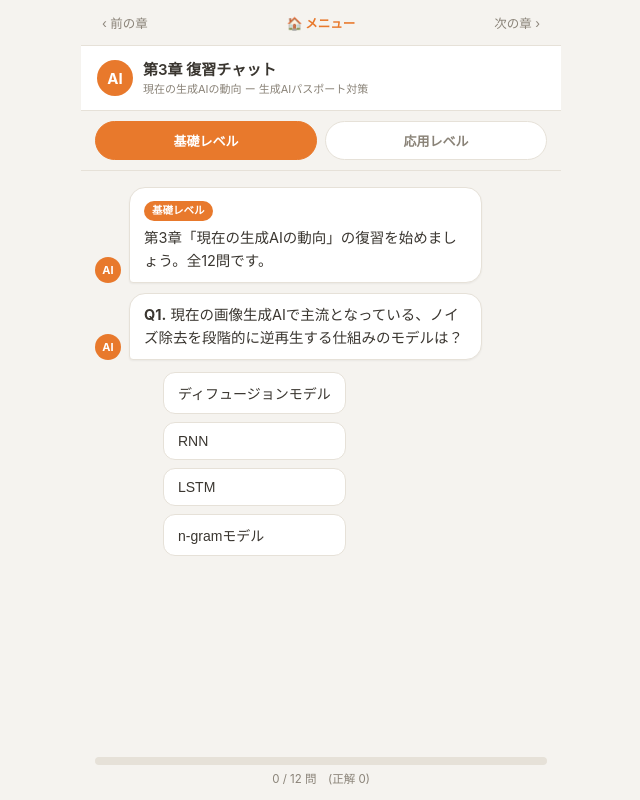
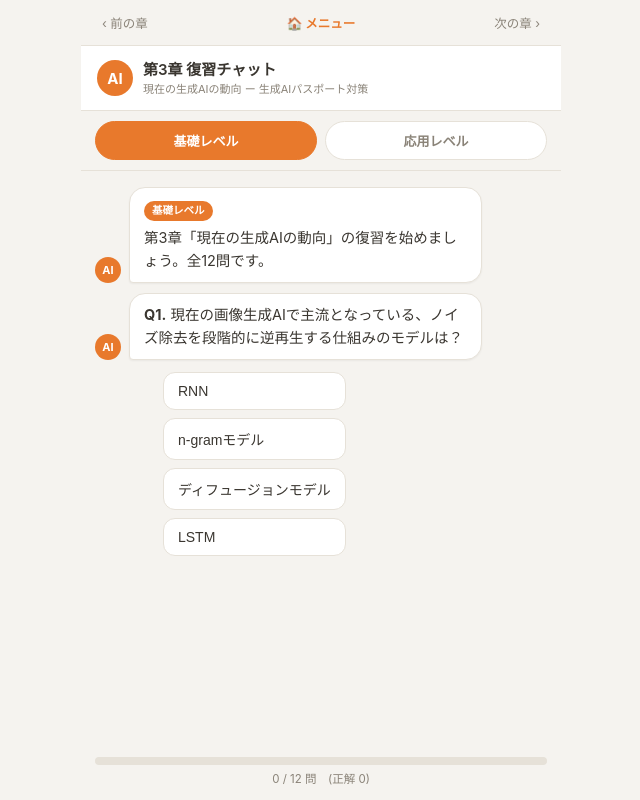
Before and after one commit to masumoto73-cmd/ai-passport-quiz, a plain HTML site: page chapter3.html in a window 1280 px wide. Shown: the whole page, without its empty margins (319-959 px from the left). Drawn offline with Linux system fonts and the light colour scheme.

Commit message:
Add files via upload

```diff
--- a/chapter3.html
+++ b/chapter3.html
@@ -252,55 +252,55 @@
 <script>
 const QUESTIONS = {
   basic: [
-    {q:"現在の画像生成AIで主流となっている、ノイズ除去を段階的に逆再生する仕組みのモデルは？", choices:["ディフュージョンモデル","RNN","LSTM","n-gramモデル"], answer:0,
+    {q:"現在の画像生成AIで主流となっている、ノイズ除去を段階的に逆再生する仕組みのモデルは？", choices:["RNN","n-gramモデル","ディフュージョンモデル","LSTM"], answer:2,
      explain:"ディフュージョンモデルは安定した学習と高精細な描画を両立し、Stable DiffusionやDALL·Eなどで使われています。"},
-    {q:"人を故意に騙す目的で使われる、非常にリアルな偽の画像・動画技術を何と呼ぶ？", choices:["ディープフェイク","ディフュージョン","RAG","MCP"], answer:0,
+    {q:"人を故意に騙す目的で使われる、非常にリアルな偽の画像・動画技術を何と呼ぶ？", choices:["ディフュージョン","MCP","RAG","ディープフェイク"], answer:3,
      explain:"ディープフェイクはディープラーニングや生成AIを利用してリアルな偽コンテンツを作成する技術です。"},
-    {q:"RAGの正式名称は？", choices:["Retrieval-Augmented Generation","Rule-based AI Generation","Random Access Generation","Real-time AI Generator"], answer:0,
+    {q:"RAGの正式名称は？", choices:["Real-time AI Generator","Random Access Generation","Retrieval-Augmented Generation","Rule-based AI Generation"], answer:2,
      explain:"RAG(検索拡張生成)は、関連情報を検索してからその内容を基に回答を生成する技術です。"},
-    {q:"AIが学習した情報の最終更新時点のことを何と呼ぶ？", choices:["ナレッジカットオフ","ハルシネーション","ファインチューニング","チャンク分割"], answer:0,
+    {q:"AIが学習した情報の最終更新時点のことを何と呼ぶ？", choices:["ハルシネーション","チャンク分割","ナレッジカットオフ","ファインチューニング"], answer:2,
      explain:"ナレッジカットオフ以降の新しい情報にAIは対応できず、これがRAG誕生の背景の一つです。"},
-    {q:"人があらかじめ詳細な手順を指定せず、自律的に目標を分解し実行できるAIシステムを何と呼ぶ？", choices:["AIエージェント","RAG","ディープフェイク","LLM"], answer:0,
+    {q:"人があらかじめ詳細な手順を指定せず、自律的に目標を分解し実行できるAIシステムを何と呼ぶ？", choices:["AIエージェント","LLM","RAG","ディープフェイク"], answer:0,
      explain:"AIエージェントは「状況を把握→計画→行動→結果の評価」というサイクルを自ら回します。"},
-    {q:"AIエージェントの実装アプローチのうち、あらかじめ定義した業務フローをLLMや外部APIが埋める方式は？", choices:["ワークフロー型","自律型","強化型","汎用型"], answer:0,
+    {q:"AIエージェントの実装アプローチのうち、あらかじめ定義した業務フローをLLMや外部APIが埋める方式は？", choices:["強化型","自律型","ワークフロー型","汎用型"], answer:2,
      explain:"ワークフロー型は手順が明確なタスクに向いており、品質や権限を管理しやすい特徴があります。"},
-    {q:"LLMが外部のデータソースやツールと安全かつ一貫した方法で接続するためのオープンスタンダードは？", choices:["MCP","RAG","LLM","API"], answer:0,
+    {q:"LLMが外部のデータソースやツールと安全かつ一貫した方法で接続するためのオープンスタンダードは？", choices:["MCP","API","LLM","RAG"], answer:0,
      explain:"MCPはAnthropic社が公開した「USB-CのAI版」とも例えられる共通ポートです。"},
-    {q:"OpenAIが発表した、最大1080p・最長20秒の動画を生成できるAIは？", choices:["Sora","Veo3","GPT-4o","DALL·E"], answer:0,
+    {q:"OpenAIが発表した、最大1080p・最長20秒の動画を生成できるAIは？", choices:["GPT-4o","Sora","Veo3","DALL·E"], answer:1,
      explain:"Soraはテキストや画像から動画を生成できるAIで、2024年2月に発表され話題になりました。"},
-    {q:"画像生成AIの代表的なモデルであるGANとVAE以外に、現在主流の手法は？", choices:["ディフュージョンモデル","n-gramモデル","LSTM","BERT"], answer:0,
+    {q:"画像生成AIの代表的なモデルであるGANとVAE以外に、現在主流の手法は？", choices:["LSTM","n-gramモデル","ディフュージョンモデル","BERT"], answer:2,
      explain:"GANやVAEは高速・高画質な一方で解像度や学習安定性に課題があり、現在はディフュージョンモデルが主流です。"},
-    {q:"音声生成AIで、テキストを音声に変換する技術を何と呼ぶ？", choices:["TTS(Text-to-Speech)","RAG","MCP","NLP"], answer:0,
+    {q:"音声生成AIで、テキストを音声に変換する技術を何と呼ぶ？", choices:["TTS(Text-to-Speech)","MCP","RAG","NLP"], answer:0,
      explain:"TTSはOpenAIなどが提供する音声生成技術で、テキストを音声に変換します。"},
-    {q:"著作権侵害のリスクにおいて重要な、既存著作物に基づいて創作されたことを指す概念は？", choices:["依拠性","公平性","透明性","アカウンタビリティ"], answer:0,
+    {q:"著作権侵害のリスクにおいて重要な、既存著作物に基づいて創作されたことを指す概念は？", choices:["アカウンタビリティ","透明性","公平性","依拠性"], answer:3,
      explain:"意図せず偶然似てしまった場合は依拠性が否定され、原則として著作権侵害とは認められません。"},
-    {q:"2025年は何と呼ばれる年か？", choices:["AIエージェント元年","生成AI元年","ディープフェイク元年","RAG元年"], answer:0,
+    {q:"2025年は何と呼ばれる年か？", choices:["生成AI元年","ディープフェイク元年","RAG元年","AIエージェント元年"], answer:3,
      explain:"主要テック企業が相次いでエージェント戦略を打ち出したことから「AIエージェント元年」と呼ばれています。"},
   ],
   advanced: [
-    {q:"RAGシステムを構成する3つの主要コンポーネントに含まれないものは？", choices:["ファインチューニング層","データ準備・インデックス化層","検索部分(Retriever)","生成部分(Generator)"], answer:0,
+    {q:"RAGシステムを構成する3つの主要コンポーネントに含まれないものは？", choices:["ファインチューニング層","検索部分(Retriever)","データ準備・インデックス化層","生成部分(Generator)"], answer:0,
      explain:"RAGは「データ準備・インデックス化層」「検索部分」「生成部分」の3つで構成されます。"},
-    {q:"大きな文書を検索・処理しやすいサイズに分割する処理を何と呼ぶ？", choices:["チャンク分割(Chunking)","エンベッディング","ベクトル化","トークン化"], answer:0,
+    {q:"大きな文書を検索・処理しやすいサイズに分割する処理を何と呼ぶ？", choices:["チャンク分割(Chunking)","ベクトル化","エンベッディング","トークン化"], answer:0,
      explain:"チャンク分割は文書を適切なサイズに分け、検索精度を大きく左右する重要な処理です。"},
-    {q:"文書を数値ベクトルに変換する処理を何と呼ぶ？", choices:["エンベッディング","チャンク分割","ファインチューニング","トークナイゼーション"], answer:0,
+    {q:"文書を数値ベクトルに変換する処理を何と呼ぶ？", choices:["トークナイゼーション","ファインチューニング","チャンク分割","エンベッディング"], answer:3,
      explain:"エンベッディングにより、似た内容のチャンクは似たベクトルを持つようになり、ベクトルデータベースに格納されます。"},
-    {q:"RAGの検索プロセスで、数千〜数万の候補を数百程度に絞り込む段階を何と呼ぶ？", choices:["粗検索(Coarse Retrieval)","精密検索","再ランキング","クエリ拡張"], answer:0,
+    {q:"RAGの検索プロセスで、数千〜数万の候補を数百程度に絞り込む段階を何と呼ぶ？", choices:["再ランキング","粗検索(Coarse Retrieval)","精密検索","クエリ拡張"], answer:1,
      explain:"粗検索でベクトル検索により候補を絞り込んだ後、精密検索、再ランキングと段階を経て最終順位が決まります。"},
-    {q:"RAGの概念を2020年に正式に提案した研究チームはどこの所属か？", choices:["Facebook AI Research(現Meta AI)","Google DeepMind","OpenAI","Microsoft Research"], answer:0,
+    {q:"RAGの概念を2020年に正式に提案した研究チームはどこの所属か？", choices:["Facebook AI Research(現Meta AI)","OpenAI","Microsoft Research","Google DeepMind"], answer:0,
      explain:"Patrick Lewisらが2020年にRAGの概念を提案し、パラメトリック記憶とノンパラメトリック記憶を組み合わせました。"},
-    {q:"AIエージェントのワークフロー型の構成パターンで、入力を分類して最適な後続タスクへ振り分ける手法は？", choices:["ルーティング(Routing)","並列化(Parallelization)","オーケストレーター/ワーカー","評価者/最適化"], answer:0,
+    {q:"AIエージェントのワークフロー型の構成パターンで、入力を分類して最適な後続タスクへ振り分ける手法は？", choices:["オーケストレーター/ワーカー","ルーティング(Routing)","並列化(Parallelization)","評価者/最適化"], answer:1,
      explain:"ルーティングは入力を分類して適切な後続タスクへ振り分ける、拡張LLMの組み合わせ手法の一つです。"},
-    {q:"MCPの通信で使われるメッセージ形式は？", choices:["JSON-RPC互換メッセージ","XML形式","CSV形式","バイナリ形式"], answer:0,
+    {q:"MCPの通信で使われるメッセージ形式は？", choices:["XML形式","JSON-RPC互換メッセージ","バイナリ形式","CSV形式"], answer:1,
      explain:"MCPはクライアントとサーバー間でJSON-RPC互換メッセージをやり取りし、外部API実行を可能にします。"},
     {q:"2023年5月にSNSで拡散され、ダウ・ジョーンズ平均株価を一時下落させた事件の原因は？", choices:["AIが生成した偽の爆発画像","本物の爆発事故","株式市場のシステム障害","為替変動"], answer:0,
      explain:"アメリカ国防総省近辺で爆発が発生したとするAI生成の偽画像がSNSで拡散し、株価に影響を与えました。"},
-    {q:"VAEを用いた画像生成において、絵の特徴を要約した情報を何と呼ぶ？", choices:["潜在ベクトル","重み","特徴量","エンベッディング"], answer:0,
+    {q:"VAEを用いた画像生成において、絵の特徴を要約した情報を何と呼ぶ？", choices:["潜在ベクトル","重み","エンベッディング","特徴量"], answer:0,
      explain:"エンコーダは入力された絵から潜在ベクトル(絵の特徴を要約した情報)を出力し、デコーダがそれを元に絵を再現します。"},
-    {q:"動画生成AIにおいて、各フレーム間の一貫性を保つために利用されるネットワークは？", choices:["RNN","CNN","VAE単体","GAN単体"], answer:0,
+    {q:"動画生成AIにおいて、各フレーム間の一貫性を保つために利用されるネットワークは？", choices:["VAE単体","CNN","GAN単体","RNN"], answer:3,
      explain:"動画は時間的に連続するフレームの集合であるため、シーケンスデータを扱えるRNNのようなネットワークが利用されます。"},
-    {q:"RAGシステムにおいて、ユーザーの質問をそのまま検索に使わず、意図分析やキーワード抽出を行う処理は？", choices:["クエリの理解と拡張","チャンク分割","再ランキング","エンベッディング"], answer:0,
+    {q:"RAGシステムにおいて、ユーザーの質問をそのまま検索に使わず、意図分析やキーワード抽出を行う処理は？", choices:["クエリの理解と拡張","再ランキング","チャンク分割","エンベッディング"], answer:0,
      explain:"クエリの理解と拡張では、意図分析・キーワード抽出・同義語展開・コンテキスト考慮を行い検索精度を高めます。"},
-    {q:"Google DeepMindが2025年5月に発表した、映像と同時に音声も合成できる動画生成AIは？", choices:["Veo3","Sora","Gemini Nano","Operator"], answer:0,
+    {q:"Google DeepMindが2025年5月に発表した、映像と同時に音声も合成できる動画生成AIは？", choices:["Veo3","Gemini Nano","Operator","Sora"], answer:0,
      explain:"Veo3は高精細な映像と同時に環境音やセリフなどの音声も一括で合成できる点が特徴です。"},
   ]
 };
```
